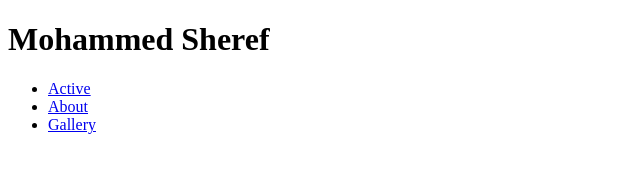
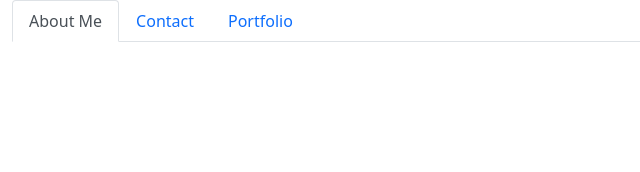
Before and after one commit to yhngmo/MohammedSheref, a plain HTML site: page index.html in a window 1280 px wide. Shown: the whole page, without its empty margins (0-640 px from the left). Drawn offline with nearby package versions, Linux system fonts and the light colour scheme.

Commit message:
added another page and linked it to first page

```diff
--- /dev/null
+++ b/contact.html
@@ -0,0 +1,13 @@
+<!DOCTYPE html>
+<html lang="en">
+<head>
+    <meta charset="UTF-8">
+    <meta http-equiv="X-UA-Compatible" content="IE=edge">
+    <meta name="viewport" content="width=device-width, initial-scale=1.0">
+    <link href="https://cdn.jsdelivr.net/npm/bootstrap@5.1.3/dist/css/bootstrap.min.css" rel="stylesheet" integrity="sha384-1BmE4kWBq78iYhFldvKuhfTAU6auU8tT94WrHftjDbrCEXSU1oBoqyl2QvZ6jIW3" crossorigin="anonymous">
+    <title>Document</title>
+</head>
+<body>
+
+</body>
+</html>
--- a/index.html
+++ b/index.html
@@ -3,29 +3,30 @@
 <head>
     <meta charset="UTF-8">
     <meta http-equiv="X-UA-Compatible" content="IE=edge">
-    <meta name="viewport" content="width=, initial-scale=1.0">
-    <link rel="stylesheet" href="style.css">
+    <meta name="viewport" content="width=device-width, initial-scale=1.0">
+    <link href="https://cdn.jsdelivr.net/npm/bootstrap@5.1.3/dist/css/bootstrap.min.css" rel="stylesheet" integrity="sha384-1BmE4kWBq78iYhFldvKuhfTAU6auU8tT94WrHftjDbrCEXSU1oBoqyl2QvZ6jIW3" crossorigin="anonymous">
+    <link rel="stylesheet" href="contact.html">
     <title>Document</title>
 </head>
 <body>
-    <div class="nav-bar">
-        <div title="Name">
-            <h1>Mohammed Sheref</h1>
-        </div>
-        <div class="Nav-tools">
-            <ul class="nav justify-content-end">
+<div class="container-fluid">
+    <div class="row">
+        <div class="col">
+            <ul class="nav nav-tabs">
                 <li class="nav-item">
-                  <a class="nav-link active" aria-current="page" href="#">Active</a>
+                  <a class="nav-link active" aria-current="page" href="#">About Me</a>
                 </li>
                 <li class="nav-item">
-                  <a class="nav-link" href="#">About</a>
+                  <a class="nav-link" href="#">Contact</a>
                 </li>
                 <li class="nav-item">
-                  <a class="nav-link" href="#">Gallery</a>
+                  <a class="nav-link" href="#">Portfolio</a>
                 </li>
-              </ul>
+                </li>
+            </ul>
         </div>
     </div>
+</div>
 
 </body>
 </html>
```
